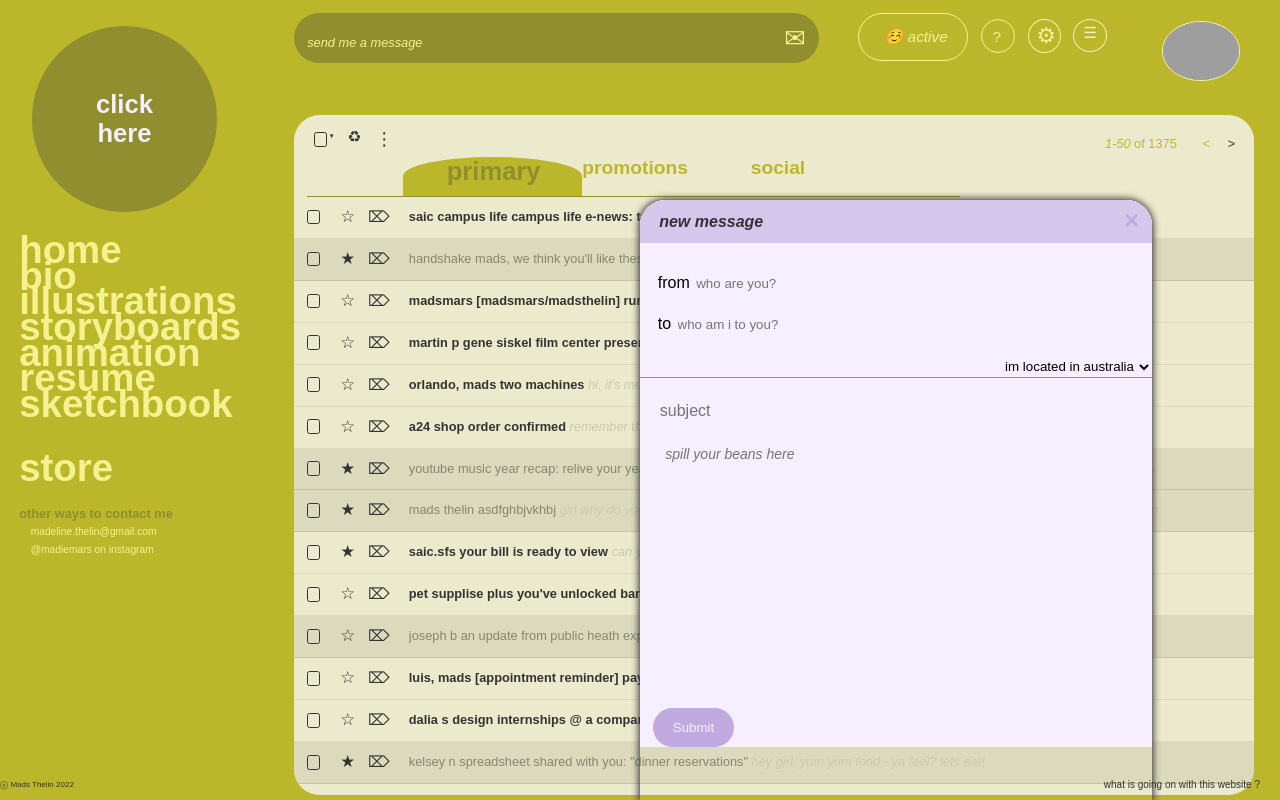
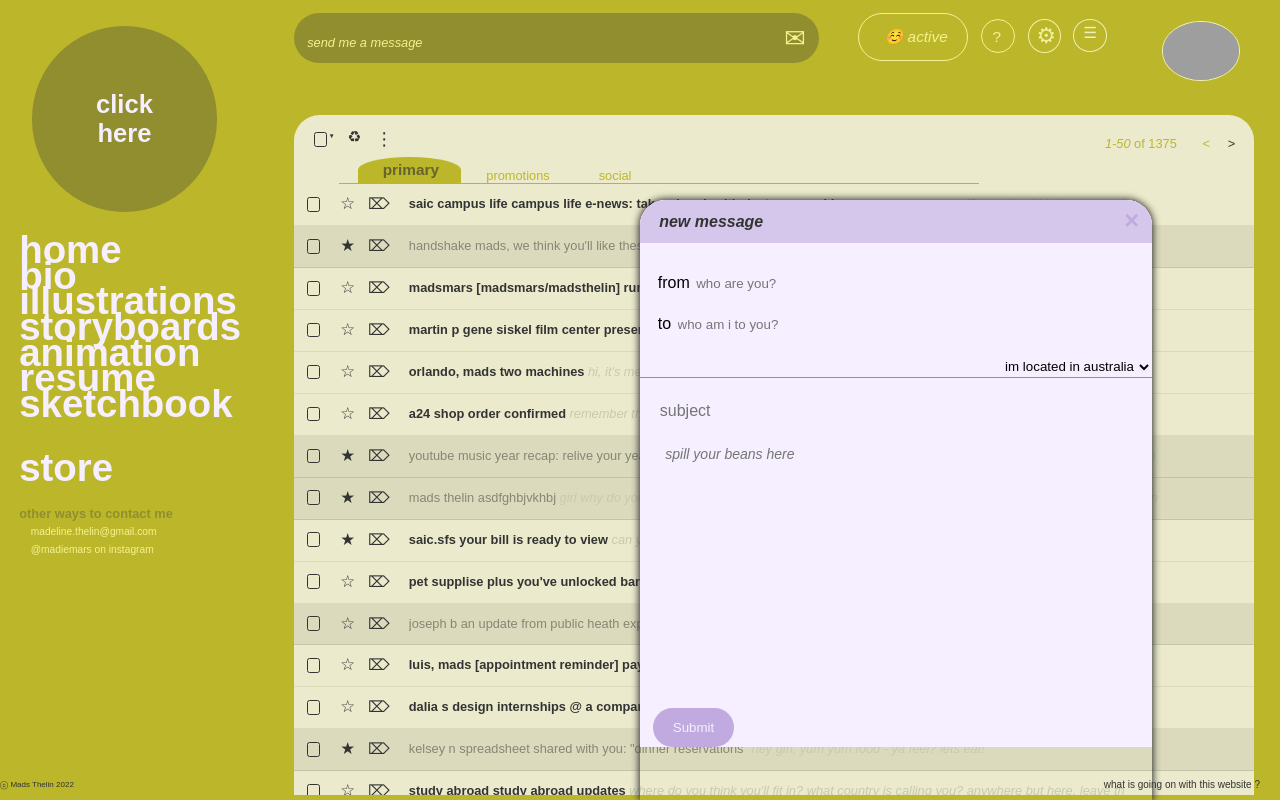
Before and after one commit to madsmars/mads, a plain HTML site: page contact/index.html in a window 1280 px wide. Drawn offline with Linux system fonts and the light colour scheme; grey boxes are pictures that could not be loaded.

```diff
--- a/contact/index.html
+++ b/contact/index.html
@@ -75,7 +75,7 @@
                     </div>
                 </div>
                 <div class="line2">
-                    <div class="line3"><span style="color: #918e2f; font-size: 2vw; margin-top: 0.5vw; padding-left: 3.4vw;">primary </span></div>promotions social
+                    <div class="line3"><div class="p">primary </div></div><div class="p-s">promotions &nbsp; social</div>
                 </div>
                 <div class="email-container">
                     <div class="email">
--- a/contact/style.css
+++ b/contact/style.css
@@ -59,7 +59,7 @@
     padding-left: 0vw;
 }
 .mainnav-home {
-    color: #f5f18e;
+    color: #f5efff;
     font-weight: 900;
     font-size: 3vw;
     line-height: 2vw;
@@ -71,7 +71,7 @@
 }
 
 .mainnav-bio {
-    color: #f5f18e;
+    color: #f5efff;
     font-weight: 900;
     font-size: 3vw;
     line-height: 2vw;
@@ -83,7 +83,7 @@
 }
 
 .mainnav-illustration {
-    color: #f5f18e;
+    color: #f5efff;
     font-weight: 900;
     font-size: 3vw;
     line-height: 2vw;
@@ -95,7 +95,7 @@
 }
 
 .mainnav-storyboards {
-    color: #f5f18e;
+    color: #f5efff;
     font-weight: 900;
     font-size: 3vw;
     line-height: 2vw;
@@ -107,7 +107,7 @@
 }
 
 .mainnav-animation {
-    color: #f5f18e;
+    color: #f5efff;
     font-weight: 900;
     font-size: 3vw;
     line-height: 2vw;
@@ -119,7 +119,7 @@
 }
 
 .mainnav-resume {
-    color: #f5f18e;
+    color: #f5efff;
     font-weight: 900;
     font-size: 3vw;
     line-height: 2vw;
@@ -131,7 +131,7 @@
 }
 
 .mainnav-sketchbook {
-    color: #f5f18e;
+    color: #f5efff;
     font-weight: 900;
     font-size: 3vw;
     line-height: 2vw;
@@ -143,7 +143,7 @@
 }
 
 .mainnav-store {
-    color: #f5f18e;
+    color: #f5efff;
     font-weight: 900;
     font-size: 3vw;
     line-height: 2vw;
@@ -309,7 +309,7 @@
     background-color: #ebeacc;
     display: flex;
     margin: 1vw;
-    border-radius: 2vw;
+    border-radius: 2vw 2vw 0vw  0vw;
     flex-direction: column;
     overflow-y: scroll;
 }
@@ -374,23 +374,36 @@
 
 .line2 {
     width: 50vw;
-    height: 7vw;
+    height: 3vw;
     display: flex;
-    font-size: 1.5vw;
-    margin-left: 1vw;
-    padding-left: 1vw;
-    word-spacing: 3em;
+    font-size: 1vw;
+    word-spacing: 1em;
     color: #bcb72a;
-    border-bottom: #918e2f solid 0.1vw;
+    border-bottom: #bcb72a solid 0.1vw;
     font-weight: 600;
+    margin-left: 3.5vw;
 }
 
 .line3 {
-    height: 3vw;
-    width: 14vw;
-    background-color: #bcb72a;
-    margin-left: 6.5vw;
+    height: 2vw;
+    width: 8vw;
+    background-color:#bcb72a;
+    margin-left: 1.5vw;
     border-radius: 50% 50% 0vw 0vw;
+}
+
+.p {
+    color: rgba(45, 45, 45, 0.6);
+    font-size: 1.2vw;
+    margin-top: 0.3vw;
+    padding-left: 1.9vw;
+}
+
+.p-s {
+    margin-top:0.8vw;
+    margin-left: 2vw;
+    color: #bcb72a;(45, 45, 45, 0.8);
+    font-weight: 200;
 }
 
 .email-container {
--- a/illustration/main.js
+++ b/illustration/main.js
@@ -4,6 +4,7 @@
 function displayGalleryOnLoad() {
 
     const URL = window.location.href.split('#');
+    console.log(window.location.href)
 
     // checks if the default page should be loaded
     if(URL.length == 1) {
```
Also changed, not shown: illustration/all.js (added, +10 -0 lines), illustration/index.html (+7 -1 lines).
